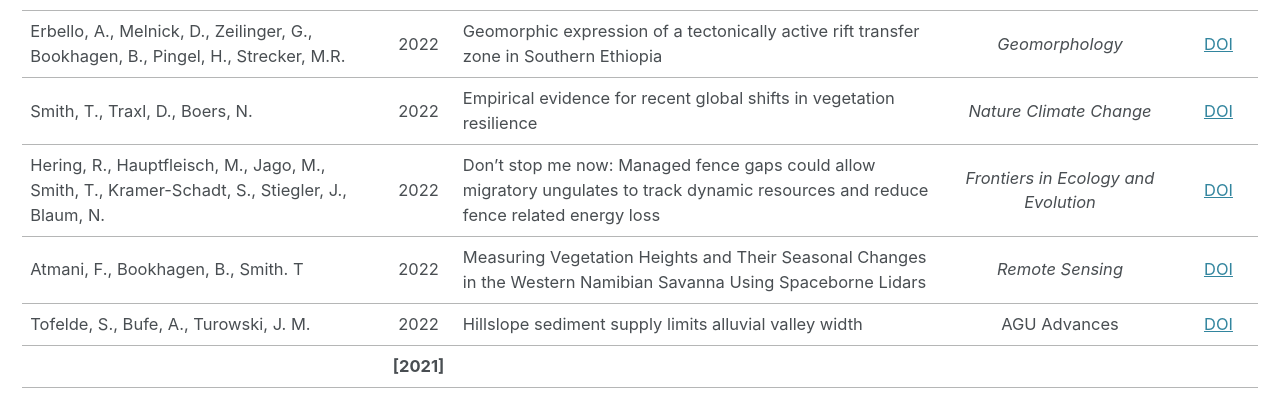
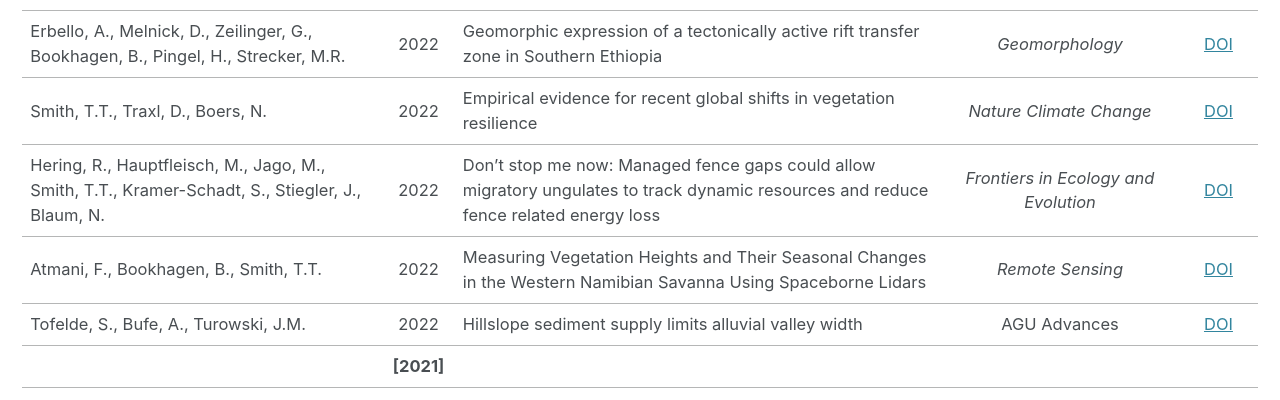
Before and after one commit to UP-RS-ESP/vacon.github.io, a Jekyll site: the page built from _pages/publications.md, in a window 1280 px wide and 900 px high, scrolled down 767 px. Shown: the part 159-559 px from the top of the window. Built offline with Jekyll 4.4.1, drawn with Linux system fonts in a browser that asks for light colours; cached includes are drawn as plain includes; nearby versions of some CDN libraries.

Commit message:
Jan-04 2023

```diff
--- a/_pages/publications.md
+++ b/_pages/publications.md
@@ -23,10 +23,10 @@
 Regmi, S. and Bookhagen, B. | 2022 | The spatial pattern of extreme precipitation from 40 years of gauge data in the central Himalaya | _Weather and Climate Extremes_ | [DOI](https://www.sciencedirect.com/science/article/pii/S2212094722000524?via%3Dihub)
 Peña, C., Metzger, S., Heidbach, O., Bedford, J., Bookhagen, B., Moreno, M., Onno Oncken, O., Cotton, F. | 2022 | Role of Poroelasticity During the Early Postseismic Deformation of the 2010 Maule Megathrust Earthquake | _Geophysical Research Letters_ | [DOI](https://doi.org/10.1029/2022GL098144)
 Erbello, A., Melnick, D., Zeilinger, G., Bookhagen, B., Pingel, H., Strecker, M.R. | 2022 |  Geomorphic expression of a tectonically active rift transfer zone in Southern Ethiopia | _Geomorphology_ | [DOI](https://www.sciencedirect.com/science/article/abs/pii/S0169555X22000551)
-Smith, T., Traxl, D., Boers, N. | 2022 | Empirical evidence for recent global shifts in vegetation resilience | _Nature Climate Change_ | [DOI](https://www.nature.com/articles/s41558-022-01352-2)
-Hering, R., Hauptfleisch, M., Jago, M., Smith, T., Kramer-Schadt, S., Stiegler, J., Blaum, N. | 2022 | Don't stop me now: Managed fence gaps could allow migratory ungulates to track dynamic resources and reduce fence related energy loss | _Frontiers in Ecology and Evolution_ | [DOI](https://doi.org/10.3389/fevo.2022.907079)
-Atmani, F., Bookhagen, B., Smith. T | 2022 | Measuring Vegetation Heights and Their Seasonal Changes in the Western Namibian Savanna Using Spaceborne Lidars | _Remote Sensing_ | [DOI](https://doi.org/10.3390/rs14122928)
-Tofelde, S., Bufe, A., Turowski, J. M. |2022| Hillslope sediment supply limits alluvial valley width | AGU Advances | [DOI](https://doi.org/10.1029/2021AV000641)
+Smith, T.T., Traxl, D., Boers, N. | 2022 | Empirical evidence for recent global shifts in vegetation resilience | _Nature Climate Change_ | [DOI](https://www.nature.com/articles/s41558-022-01352-2)
+Hering, R., Hauptfleisch, M., Jago, M., Smith, T.T., Kramer-Schadt, S., Stiegler, J., Blaum, N. | 2022 | Don't stop me now: Managed fence gaps could allow migratory ungulates to track dynamic resources and reduce fence related energy loss | _Frontiers in Ecology and Evolution_ | [DOI](https://doi.org/10.3389/fevo.2022.907079)
+Atmani, F., Bookhagen, B., Smith, T.T. | 2022 | Measuring Vegetation Heights and Their Seasonal Changes in the Western Namibian Savanna Using Spaceborne Lidars | _Remote Sensing_ | [DOI](https://doi.org/10.3390/rs14122928)
+Tofelde, S., Bufe, A., Turowski, J.M. |2022| Hillslope sediment supply limits alluvial valley width | AGU Advances | [DOI](https://doi.org/10.1029/2021AV000641)
 | **[2021]** | | | |
 Dey, S., Bookhagen, B., Rasmus C. Thiede, R.C., Wittmann, H., Chauhan, N., Jain, V., Strecker, M.R. | 2021 | Impact of Late Pleistocene climate variability on paleo-erosion rates in the western Himalaya  | _Earth and Planetary Science Letters_ |  [DOI](https://doi.org/10.1016/j.epsl.2021.117326) [PDF](http://bodobookhagen.github.io/pdf/Dey21_EPSL.pdf)
 Mueting, A., Bookhagen, B., and  Strecker, M.R. | 2021 | Identification of Debris-Flow Channels Using High-Resolution Topographic Data: A Case Study in the Quebrada del Toro, NW Argentina | _JGR Earth Surface_ | [DOI](https://doi.org/10.1029/2021JF006330)
```
